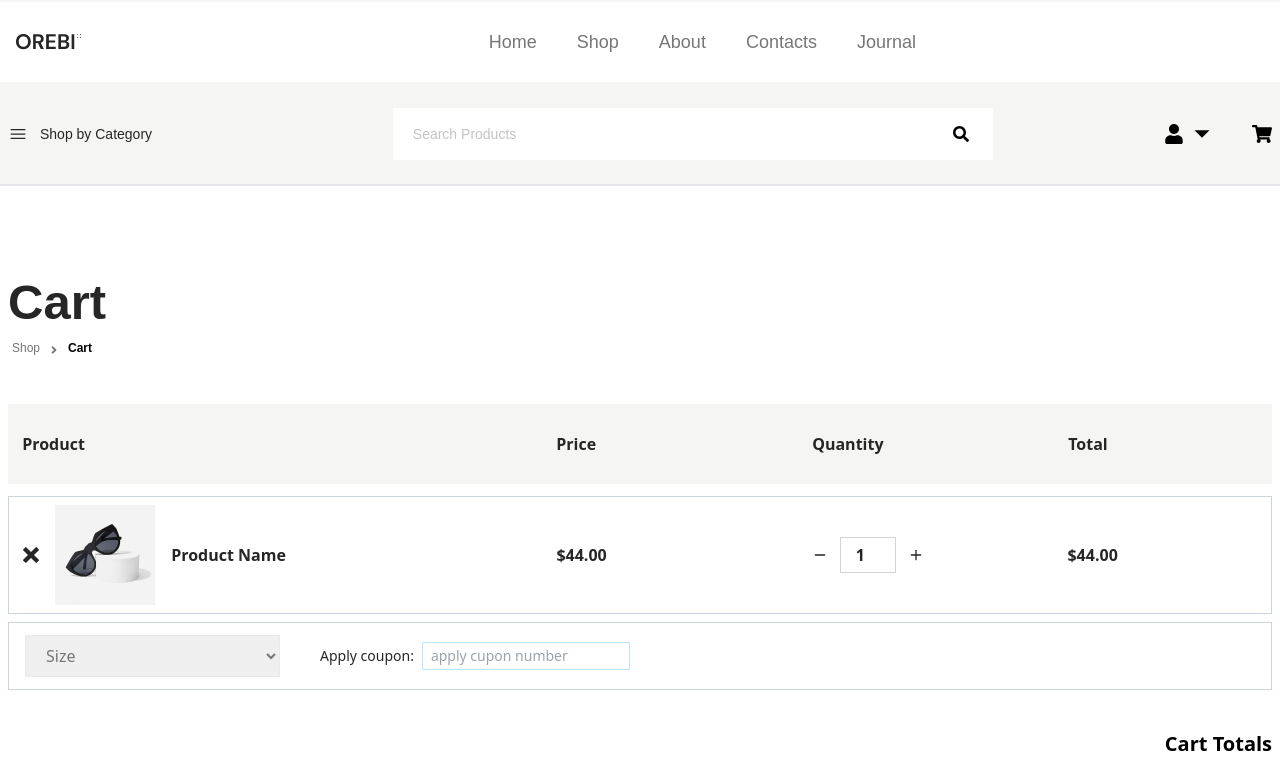
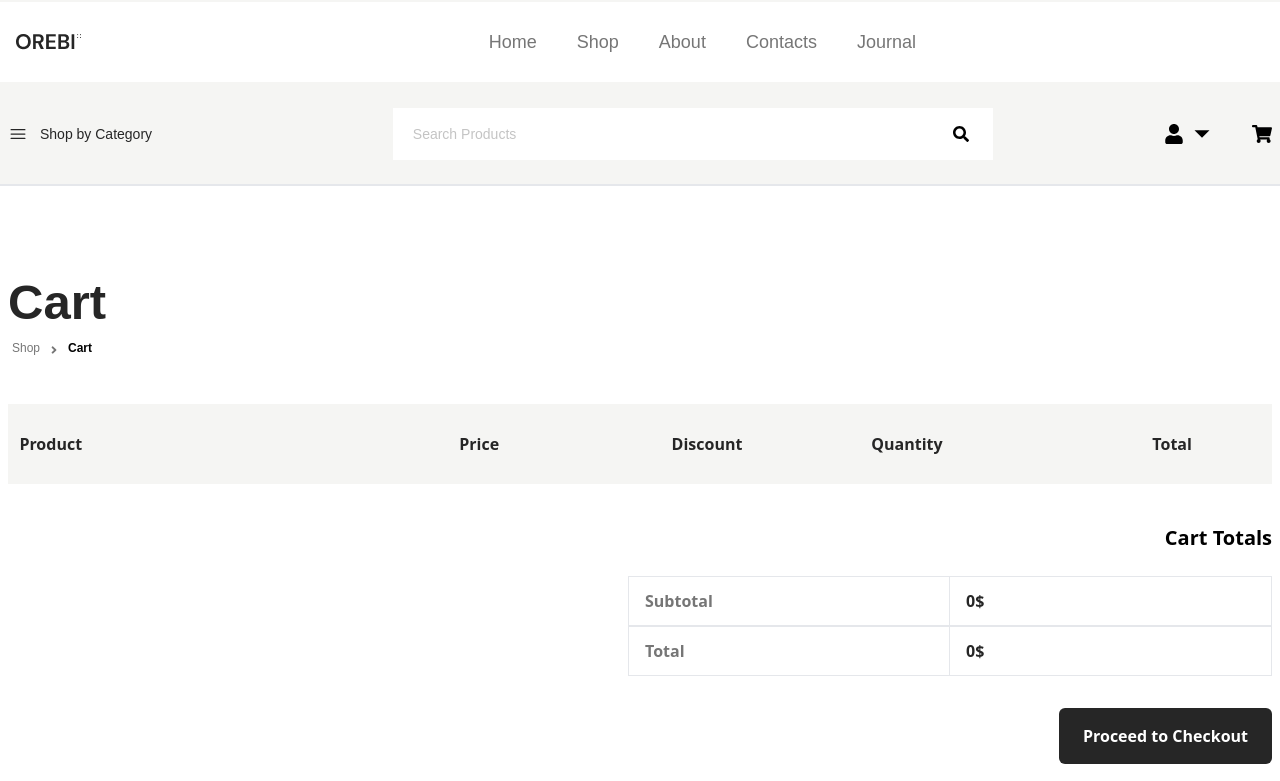
Before and after one commit to helal119465/Oreby, a React (Vite) app: page /cart in a window 1280 px wide. Shown: the top 781 px of the page. Built offline with nearby package versions, Linux system fonts and the light colour scheme.

Commit message:
addToCart

```diff
--- a/src/app/Slices/addToCart.jsx
+++ b/src/app/Slices/addToCart.jsx
@@ -3,13 +3,33 @@ import { createSlice} from "@reduxjs/toolkit";
 export const addToCart=createSlice({
     name:"addToCart",
     initialState:{
-        cartData:[]
+        cartData:JSON.parse(localStorage.getItem("cartData"))?JSON.parse(localStorage.getItem("cartData")):[],
     },
     reducers:{
         addToCartFun:(state,action)=>{
-            state.cartData=[...state.cartData,action.payload]
+            let findProduct=state.cartData.findIndex((item)=>item.id==action.payload.id)
+            console.log(findProduct)
+            if(findProduct!=-1){
+                state.cartData[findProduct].quantity++;
+                localStorage.setItem('cartData',JSON.stringify(state.cartData))
+            }else{
+                state.cartData=[...state.cartData,action.payload]
+                localStorage.setItem('cartData',JSON.stringify(state.cartData))
+            }
+        },
+        removeToCart:(state,action)=>{
+            state.cartData.splice(action.payload,1)
+            localStorage.setItem('cartData',JSON.stringify(state.cartData))
+        },
+        quantityUpdate:(state,action)=>{
+            state.cartData[action.payload].quantity+=1;
+            localStorage.setItem('cartData',JSON.stringify(state.cartData))
+        },
+        quantityMinus:(state,action)=>{
+            state.cartData[action.payload].quantity-=1
+            localStorage.setItem('cartData',JSON.stringify(state.cartData))
         }
     }
 })
-export const {addToCartFun}=addToCart.actions
+export const {addToCartFun,removeToCart,quantityUpdate,quantityMinus}=addToCart.actions
 export default addToCart.reducer;
--- a/src/component/Cart.jsx
+++ b/src/component/Cart.jsx
@@ -1,4 +1,4 @@
-import React from 'react'
+import React, { useEffect, useState } from 'react'
 import Breadcrum from './Breadcrum'
 import Flex from './layout/Flex'
 import Container from './layout/Container'
@@ -7,7 +7,19 @@ import CartImg from '../assets/CartImg.png'
 import Img from './layout/Img';
 import { FiPlus,FiMinus } from "react-icons/fi";
 import Button from './layout/Button';
+import { useDispatch, useSelector } from 'react-redux';
+import { quantityMinus, quantityUpdate, removeToCart } from '../app/Slices/addToCart';
 const Cart = () => {
+  let dispatch=useDispatch()
+  const cartData=useSelector((state)=>state.addtocart.cartData)
+  let [total,setTotal]=useState(0)
+  useEffect(()=>{
+    let totalPrice=0;
+    cartData.map((product)=>{
+      totalPrice+=Math.ceil((product.price-(product.price*product.discountPercentage)/100)*product.quantity)
+    })
+    setTotal(totalPrice)
+  },[cartData])
   return (
     <section className=' my-10'>
       <Container>
@@ -17,32 +29,36 @@ const Cart = () => {
         />
         <Flex className={'mt-12 flex-col gap-y-3 text-[#262626]  font-bold'}>
           <Flex className={'bg-[#F5F5F3] py-7 w-full justify-around text-base'}>
-            <div className='w-[40%]'>Product</div>
-            <div className='w-[18%]'>Price</div>
-            <div className='w-[18%]'>Quantity</div>
-            <div className='w-[15%]'>Total</div>
+            <div className='w-[33%]'>Product</div>
+            <div className='w-[15%]'>Price</div>
+            <div className='w-[14%]'>Discount</div>
+            <div className='w-[15%]'>Quantity</div>
+            <div className='w-[14%] text-center'>Total</div>
           </Flex>
-          <Flex className={'flex-col gap-y-2'}>
-            <Flex className={'w-full justify-around py-2 border border-slate-300 items-center'}>
-                <div className='w-[40%]'>
+          {cartData.map((product,index)=>(
+            <Flex className={'flex-col gap-y-2'}>
+            <Flex className={'w-full justify-around py-3 border border-slate-300 items-center'}>
+                <div className='w-[33%]'>
                     <Flex className={'gap-x-4 items-center'}>
-                        <ImCross/>
-                        <Img src={CartImg} className={'w-[100px] h-[100px]'}/>
-                        <h1>Product Name</h1>
+                        <ImCross className='cursor-pointer'onClick={()=>dispatch(removeToCart(index))}/>
+                        <Img src={product.thumbnail} imgClassName={'w-[80px] h-[80px]'}/>
+                        <h1>{product.title}</h1>
                     </Flex>
                 </div>
-                <div className='w-[18%]'>$44.00</div>
-                <div className='w-[18%]'>
+                <div className='w-[15%]'>${product.price}</div>
+                <div className='w-[14%]'>{product.discountPercentage}%</div>
+                <div className='w-[15%]'>
                     <Flex className={'items-center gap-x-3'}>
-                        <button><FiMinus /></button>
-                        <input type='number' value={"1"} className='w-14 h-9 border border-gray-300 text-center'/>
-                        <button><FiPlus /></button>
+                        <button onClick={()=>dispatch(quantityMinus(index))}
+                         disabled={product.quantity==1 && true} ><FiMinus /></button>
+                        <input type='number' value={product.quantity} className='w-14 h-9 border border-gray-300 text-center'/>
+                        <button onClick={()=>dispatch(quantityUpdate(index))}><FiPlus /></button>
                     </Flex>
                 </div>
-                <div className='w-[15%]'>$44.00</div>
+                <div className='w-[14%] text-center'>${Math.ceil((product.price-(product.price*product.discountPercentage)/100)*product.quantity)}</div>
             </Flex>
             <Flex className={'w-full px-4 py-3 border border-slate-300 items-center font-normal text-sm'}>
-                <select className='w-[255px] outline-none border border-[#EAEAEA] text-[#767676] text-base  py-2 px-4'>
+                <select className='w-[255px] outline-none border border-[#EAEAEA] text-[#262626] text-base py-2 px-4'>
                     <option className='py-1' selected>Size</option>
                     <option>M</option>
                     <option>L</option>
@@ -52,15 +68,17 @@ const Cart = () => {
                 <input type="text" className='w-52 ml-2 outline-none px-2 py-[3px] border border-sky-200' placeholder='apply cupon number' />
             </Flex>
           </Flex>
+          ))}
+
         </Flex>
         <div>
           <h1 className='text-right text-xl font-bold mt-10'>Cart Totals</h1>
         </div>
-        <Flex className={'w-[644px] ml-auto items-center text-[#262626] text-base font-bold flex-wrap mt-6'}>
+        <Flex className={'w-[644px] ml-auto items-center text-[#767676] text-base font-bold flex-wrap mt-6'}>
           <h1 className='w-1/2 border py-3 pl-4'>Subtotal</h1>
-          <h1 className='w-1/2 border border-l-0 py py-3 pl-4 text-[#767676]'>44.00$</h1>
+          <h1 className='w-1/2 border border-l-0 py py-3 pl-4 text-[#262626]'>{total}$</h1>
           <h1 className='w-1/2 border py-3 pl-4'>Total</h1>
-          <h1 className='w-1/2 border border-l-0 py py-3 pl-4 text-[#767676]'>44.00$</h1>
+          <h1 className='w-1/2 border border-l-0 py py-3 pl-4 text-[#262626]'>{total}$</h1>
         </Flex>
         <div className=' text-right mt-8'>
           <Button title={'Proceed to Checkout'}
```
